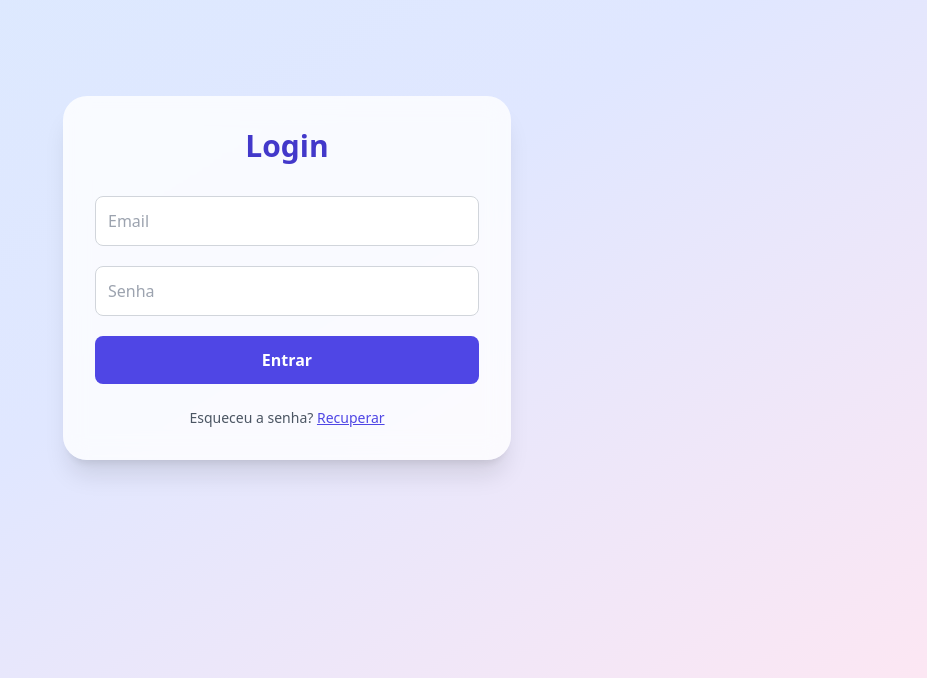
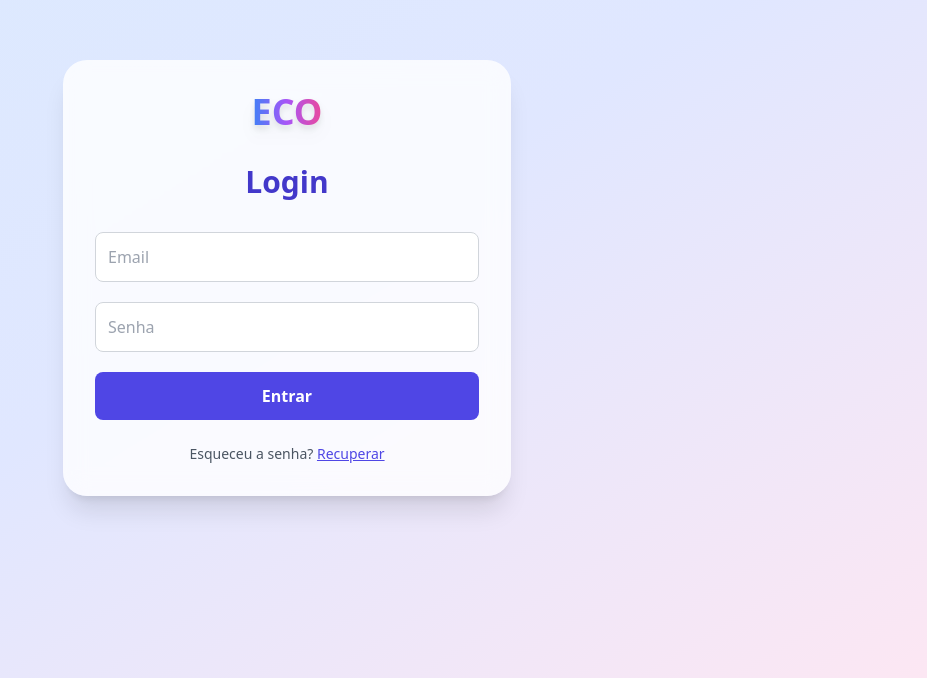
Before and after one commit to Bigajax/ECO, a React (Vite) app: page /login in a window 1280 px wide. Shown: the part 122-800 px from the top of the page, without its empty margins (353-1280 px from the left). Built offline with nearby package versions, Linux system fonts and the light colour scheme; no server answers.

Commit message:
Update LoginPage.tsx

```diff
--- a/src/app/LoginPage.tsx
+++ b/src/app/LoginPage.tsx
@@ -1,4 +1,3 @@
-// src/app/LoginPage.tsx
 import React, { useEffect, useState } from 'react';
 import { useNavigate } from 'react-router-dom';
 import { supabase } from 'supabaseClient';
@@ -8,8 +7,18 @@ const LoginPage: React.FC = () => {
   const [password, setPassword] = useState('');
   const [loading, setLoading] = useState(false);
   const [error, setError] = useState<string | null>(null);
+  const [logo, setLogo] = useState<React.ReactNode>(null); // Adiciona estado para a logo
 
   const navigate = useNavigate();
+
+    // Componente da Logo ECO (mesmo componente usado na HomePage)
+    const ECOLogo = () => (
+        <span
+        className="text-4xl font-bold bg-gradient-to-r from-blue-500 via-purple-500 to-pink-500 text-transparent bg-clip-text drop-shadow-lg transition-all duration-300 hover:scale-105 hover:text-shadow-2xl cursor-pointer"
+        >
+        ECO
+        </span>
+    );
 
   useEffect(() => {
     const verifySession = async () => {
@@ -21,6 +30,7 @@ const LoginPage: React.FC = () => {
     };
 
     verifySession();
+        setLogo(<ECOLogo />); // Define a logo no estado
   }, [navigate]);
 
   const handleLogin = async (e: React.FormEvent) => {
@@ -44,6 +54,10 @@ const LoginPage: React.FC = () => {
   return (
     <div className="min-h-screen w-full flex items-center justify-center bg-gradient-to-br from-blue-100 via-indigo-100 to-pink-100 px-4 py-12">
       <div className="w-full max-w-md bg-white/80 backdrop-blur-md p-8 rounded-3xl shadow-xl">
+        {/* Adiciona a logo aqui */}
+        <div className="flex justify-center mb-8">
+            {logo}
+        </div>
         <h2 className="text-3xl font-semibold text-center text-indigo-700 mb-8">Login</h2>
         <form onSubmit={handleLogin} className="space-y-5">
           <input
```
